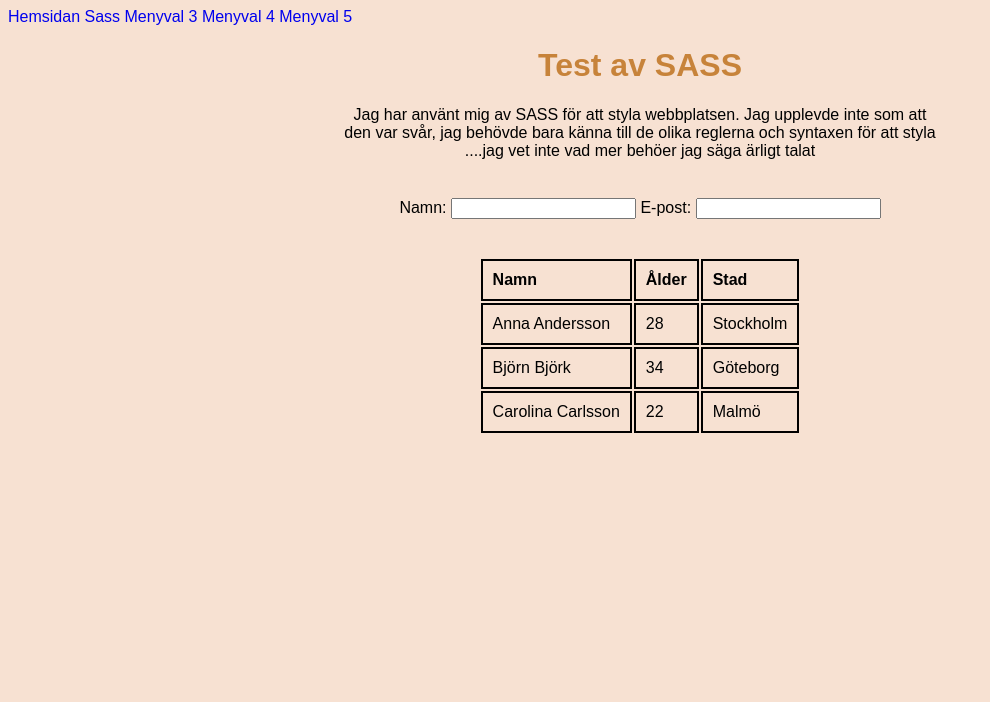
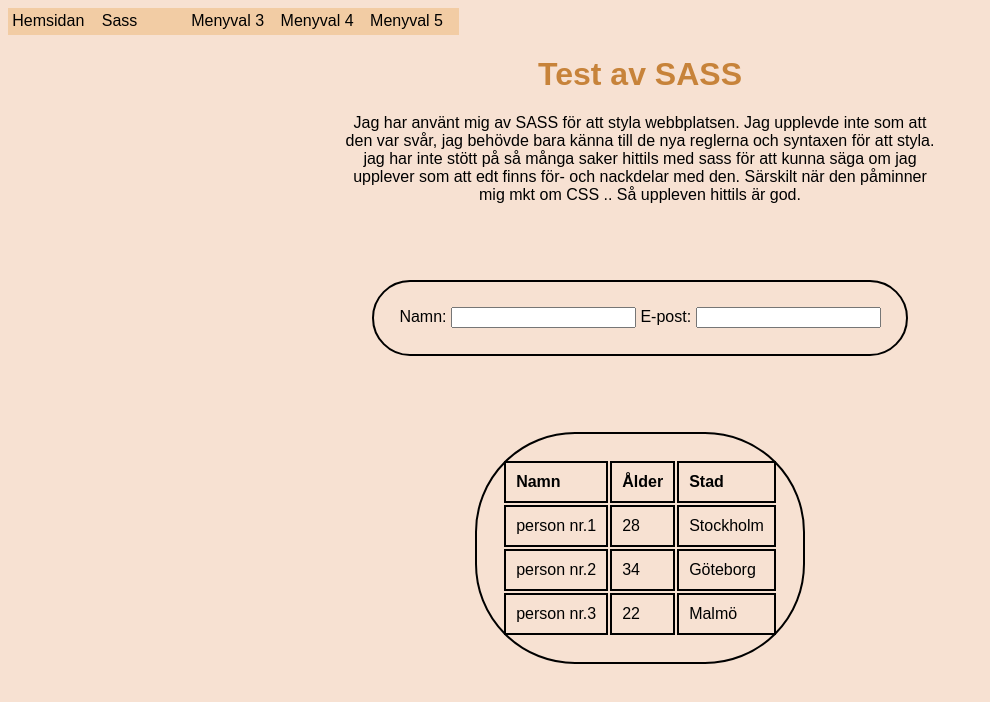
Before and after one commit to FarahUmran/Moment-3, a website built with Parcel: page src/SASS.html in a window 1280 px wide. Shown: the whole page, without its empty margins (0-990 px from the left). Built offline with nearby package versions, Linux system fonts and the light colour scheme.

Commit message:
lagt till ifElse sats och partial

```diff
--- a/src/SASS.html
+++ b/src/SASS.html
@@ -32,11 +32,14 @@
             <p>
                 Jag har använt mig av SASS för att styla webbplatsen.
                 Jag upplevde inte som att den var svår, jag behövde bara känna till
-                de olika reglerna och syntaxen för att styla
+                de nya reglerna och syntaxen för att styla.
+
             </p>
 
             <p>
-                ....jag vet inte vad mer behöer jag säga ärligt talat
+                jag har inte stött på så många saker hittils med sass för att kunna säga om jag upplever som att edt
+                finns för- och nackdelar med den. Särskilt när den påminner mig mkt om CSS .. Så uppleven hittils är
+                god.
             </p>
         </div>
 
@@ -65,18 +68,18 @@
             <!-- Tabellinnehåll -->
             <tbody>
                 <tr>
-                    <td>Anna Andersson</td>
+                    <td>person nr.1</td>
                     <td>28</td>
                     <td>Stockholm</td>
                 </tr>
 
                 <tr>
-                    <td>Björn Björk</td>
+                    <td>person nr.2</td>
                     <td>34</td>
                     <td>Göteborg</td>
                 </tr>
                 <tr>
-                    <td>Carolina Carlsson</td>
+                    <td>person nr.3</td>
                     <td>22</td>
                     <td>Malmö</td>
                 </tr>
--- /dev/null
+++ b/src/css/_ifElse.scss
@@ -0,0 +1,9 @@
+$device: 'tablet';
+
+form {
+  @if $device == 'mobile' {
+    border-radius: 0;
+  } @else if $device == 'tablet' {
+    border-radius: 100px;
+  }
+}
--- a/src/css/main.scss
+++ b/src/css/main.scss
@@ -1,4 +1,6 @@
 //första läget .. ljusa läget .. ändrar sig efter det operativa systemet tema
+
+@use "ifElse";
 
 //varibel för lagring av färg .. ljusa läget o mörka läget
 $primary-color: #edb8946a;
@@ -35,25 +37,28 @@ main {
 }
 
 img {
-    width: 500px;
+    width: 450px;
     margin-top: 50px;
     margin-right: 20px;
 }
 
 .sass-text {
-    margin-bottom: 3%;;
+    margin-bottom: 6%;;
 }
 
 
 //inheritance från .sass-text
 form {
     @extend .sass-text;
+    // border-radius: 500px;
+    border: 2px solid #000; //ram
+    padding: 2%
 }
 
 
 table{
     @extend .sass-text;
-
+    @extend form;
 }
 
 th, td {
@@ -73,11 +78,16 @@ nav {
 
     li {
         display: inline-block;
+
     }
 
     a{
         display: block;
         text-decoration: none;
+        background-color: #f2cca4;
+        padding: 5%;
+        width: 85px;
+        color: #000;
     }
 }
 
@@ -102,7 +112,7 @@ button:hover {
     color: $secondary-color;
 }
 
-// mörka läget .. ändrar sig också efter det operativa systemets tema
+// mörka läget .. ändrar sig efter det operativa systemets tema
 @media (prefers-color-scheme: dark) {
     body {
         background-color: $secondary-color;
@@ -130,6 +140,27 @@ button:hover {
     color: $color2;
 }
 
+nav li a{
+    background-color: #8896e7;
+    color: $color2;
+    padding: 5%;
+    width: 85px;
+}
+
+.sass-text {
+    margin-bottom: 6%;;
+}
 
 
+//inheritance från .sass-text
+form {
+    @extend .sass-text;
 }
+
+
+table{
+    @extend .sass-text;
+
+}
+
+}
```
